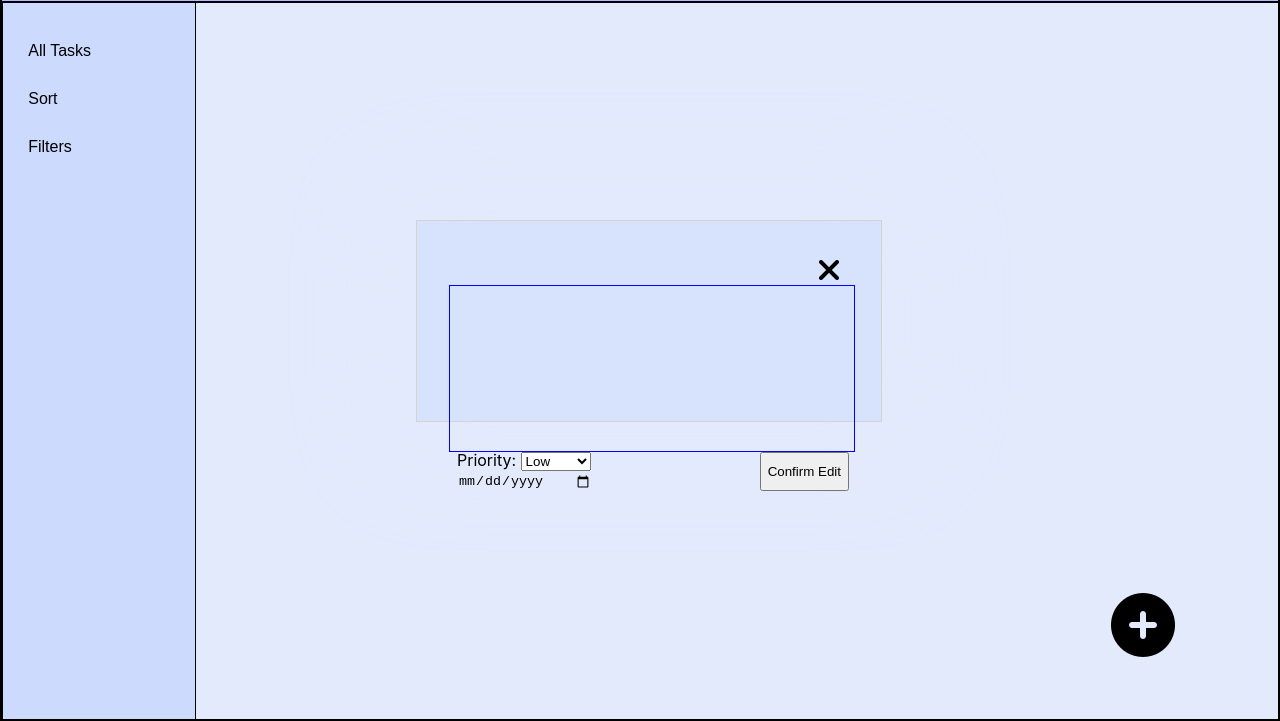
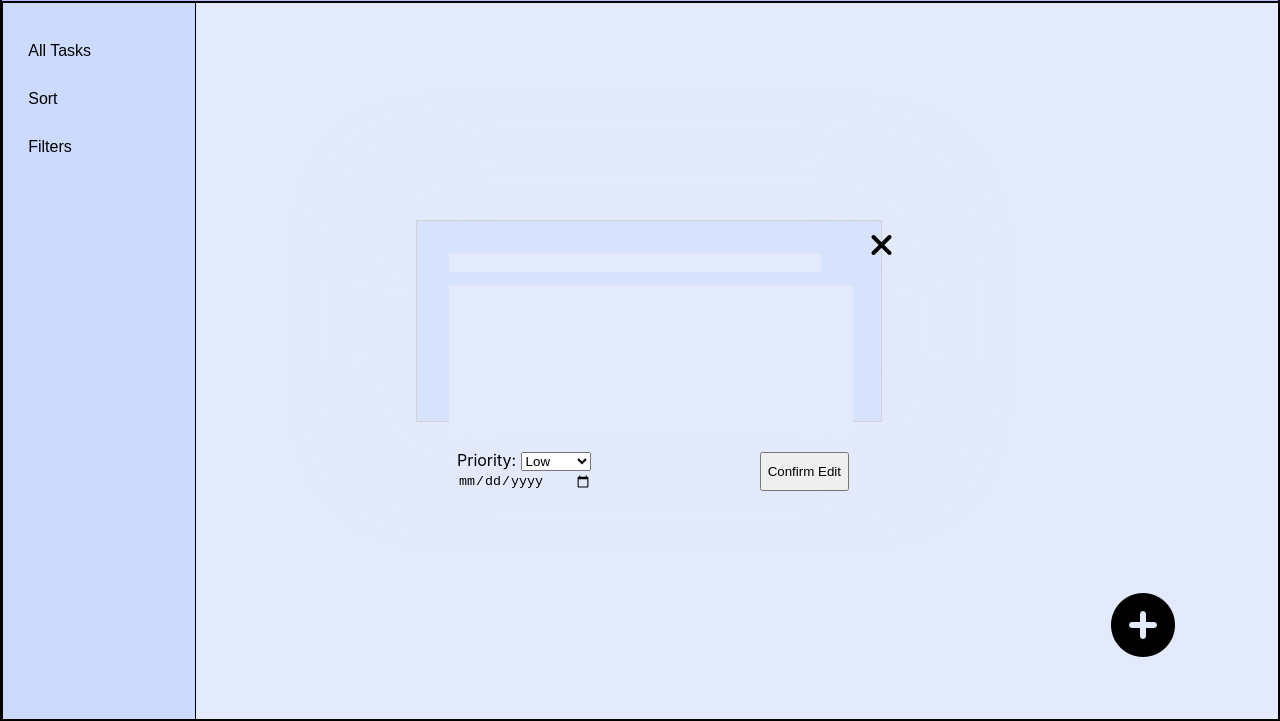
Before and after one commit to AndrewLin95/todolist, a website built with webpack: page dist/index.html in a window 1280 px wide. Shown: the part 80-801 px from the top of the page. Built offline with nearby package versions, Linux system fonts and the light colour scheme.

Commit message:
edit popup CSS and HTML

```diff
--- a/dist/index.html
+++ b/dist/index.html
@@ -77,9 +77,9 @@
                     <div id="editInputsSection">
                         <div id='editHeader'>
                             <input id="editInput" type="text" maxlength="35"/>
-                            <button class='btn' id="cancel"><i class="fa-solid fa-xmark fa-2x"></i></button>
+                            <button class='btn' id="cancelEdit"><i class="fa-solid fa-xmark fa-2x"></i></button>
                         </div>
-                        <textarea id="editDetail" rows="10" cols="50"></textarea>
+                        <textarea id="editDetail" rows="10" cols="72"></textarea>
                     </div>
                     <div class="formBottom">
                         <div class="leftFormBottom">
--- a/dist/style.css
+++ b/dist/style.css
@@ -254,16 +254,30 @@ table {
     padding: 2em;
 }
 
+#cancelEdit{
+    width: 7.5%;
+    position: relative;
+    bottom: 1.5em;
+    left: 3em;
+    padding: 0px;
+    margin: 0px;
+    border: 0px;
+}
+
+#editInput,
+#editDetail{
+    background: #E2EAFC;
+    margin-bottom: 1em;
+}
+
 #editHeader{
     display: flex;
     width: auto;
 }
 
 #editDetail{
-    padding-top: 1em;
     vertical-align: top;
     resize: none;
-    border: blue 1px solid;
 }
 
 /* card formatting */
```
